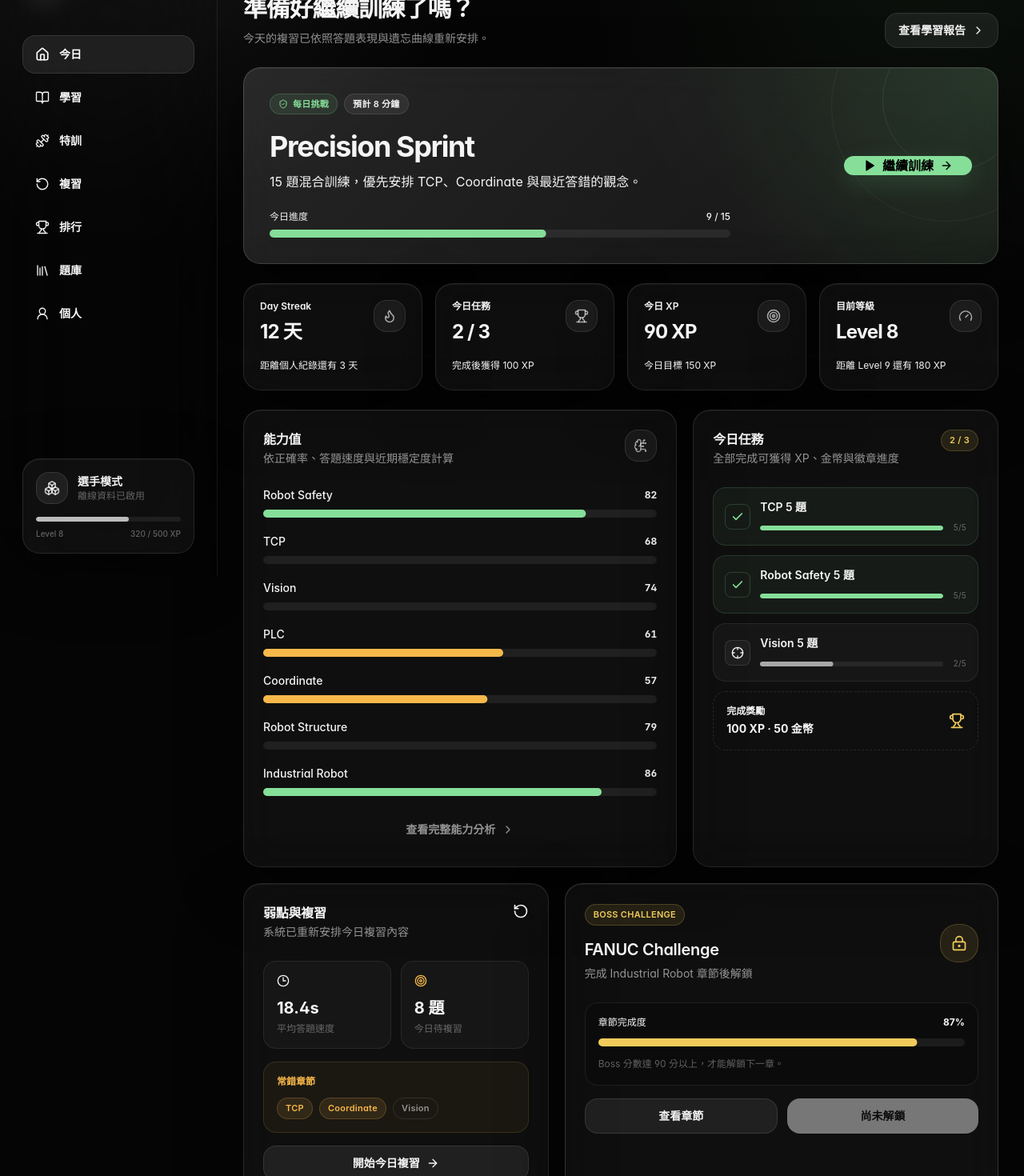
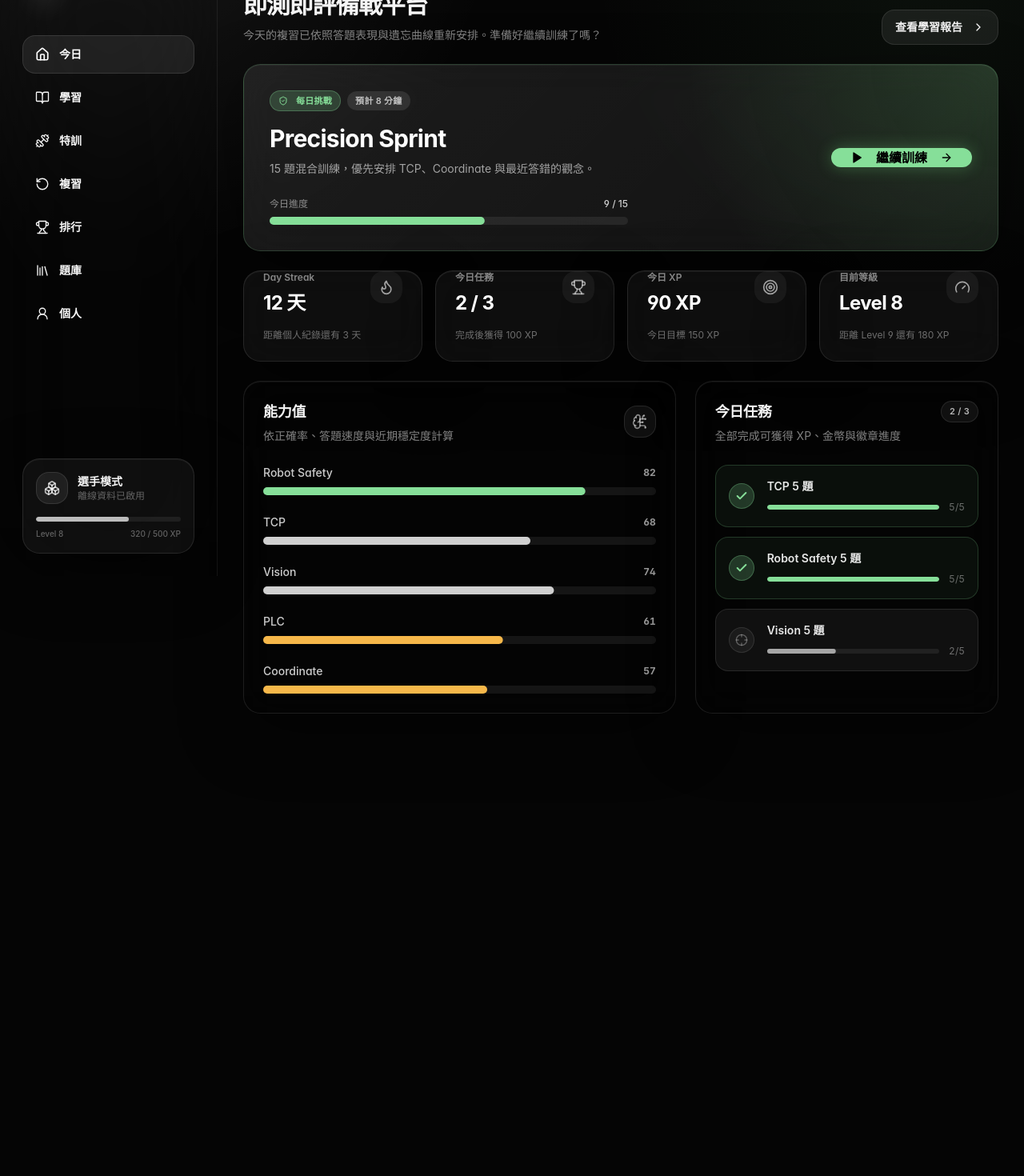
Before and after one commit to LangCheng945/roboticstest, a Next.js app: page / in a window 1280 px wide. Shown: the part 80-1550 px from the top of the page at 80% size. After the commit the page ends 1012 px from the top, so only its background shows below. Built offline with nearby package versions, Linux system fonts and the light colour scheme.

Commit message:
Update page.tsx

```diff
--- a/app/page.tsx
+++ b/app/page.tsx
@@ -1,17 +1,13 @@
 import Link from "next/link";
-import type { LucideIcon } from "lucide-react";
 import {
   ArrowRight,
   BrainCircuit,
   Check,
   ChevronRight,
-  Clock3,
   Crosshair,
   Flame,
   Gauge,
-  LockKeyhole,
   Play,
-  RotateCcw,
   ShieldCheck,
   Target,
   Trophy
@@ -30,36 +26,12 @@ import {
 import { Progress } from "@/components/ui/progress";
 import { cn } from "@/lib/utils";
 
-const metrics: Array<{
-  label: string;
-  value: string;
-  caption: string;
-  icon: LucideIcon;
-}> = [
-  {
-    label: "Day Streak",
-    value: "12 天",
-    caption: "距離個人紀錄還有 3 天",
-    icon: Flame
-  },
-  {
-    label: "今日任務",
-    value: "2 / 3",
-    caption: "完成後獲得 100 XP",
-    icon: Trophy
-  },
-  {
-    label: "今日 XP",
-    value: "90 XP",
-    caption: "今日目標 150 XP",
-    icon: Target
-  },
-  {
-    label: "目前等級",
-    value: "Level 8",
-    caption: "距離 Level 9 還有 180 XP",
-    icon: Gauge
-  }
+// --- 模擬資料區 (後續可替換為真實 Store 資料) ---
+const metrics = [
+  { label: "Day Streak", value: "12 天", caption: "距離個人紀錄還有 3 天", icon: Flame },
+  { label: "今日任務", value: "2 / 3", caption: "完成後獲得 100 XP", icon: Trophy },
+  { label: "今日 XP", value: "90 XP", caption: "今日目標 150 XP", icon: Target },
+  { label: "目前等級", value: "Level 8", caption: "距離 Level 9 還有 180 XP", icon: Gauge }
 ];
 
 const abilities = [
@@ -68,425 +40,191 @@ const abilities = [
   { name: "Vision", value: 74 },
   { name: "PLC", value: 61 },
   { name: "Coordinate", value: 57 },
-  { name: "Robot Structure", value: 79 },
-  { name: "Industrial Robot", value: 86 }
 ];
 
 const tasks = [
-  {
-    label: "TCP",
-    current: 5,
-    total: 5,
-    completed: true
-  },
-  {
-    label: "Robot Safety",
-    current: 5,
-    total: 5,
-    completed: true
-  },
-  {
-    label: "Vision",
-    current: 2,
-    total: 5,
-    completed: false
-  }
+  { label: "TCP", current: 5, total: 5, completed: true },
+  { label: "Robot Safety", current: 5, total: 5, completed: true },
+  { label: "Vision", current: 2, total: 5, completed: false }
 ];
-
-function MetricCard({
-  label,
-  value,
-  caption,
-  icon: Icon
-}: (typeof metrics)[number]) {
-  return (
-    <Card className="group hover:-translate-y-0.5 hover:border-white/15 hover:shadow-lift">
-      <CardContent className="p-4 sm:p-5">
-        <div className="flex items-start justify-between gap-4">
-          <div>
-            <p className="text-xs font-semibold text-white/42">
-              {label}
-            </p>
-
-            <p className="mt-2 text-2xl font-bold tracking-[-0.035em]">
-              {value}
-            </p>
-          </div>
-
-          <div
-            className={cn(
-              "grid size-10 place-items-center rounded-xl",
-              "border border-white/10 bg-white/[0.06]",
-              "text-white/65 transition-colors",
-              "group-hover:bg-white/[0.1] group-hover:text-white"
-            )}
-          >
-            <Icon className="size-[18px]" />
-          </div>
-        </div>
-
-        <p className="mt-4 text-xs leading-5 text-white/32">
-          {caption}
-        </p>
-      </CardContent>
-    </Card>
-  );
-}
 
 export default function HomePage() {
   return (
-    <MotionPage className="space-y-5 sm:space-y-6">
+    <MotionPage className="space-y-6">
+
+      {/* 頂部 Header：融入競賽名稱 */}
       <header className="flex flex-col justify-between gap-4 sm:flex-row sm:items-end">
         <div>
-          <Badge variant="outline">TODAY</Badge>
-
-          <h1 className="mt-3 text-2xl font-bold tracking-[-0.04em] sm:text-3xl">
-            準備好繼續訓練了嗎？
+          <Badge variant="outline" className="mb-2 border-white/20 text-white/60">
+            全國中等學校工科技藝競賽 / 機器手臂 (機器人學)
+          </Badge>
+          <h1 className="text-2xl font-bold tracking-[-0.04em] sm:text-3xl">
+            即測即評備戰平台
           </h1>
-
-          <p className="mt-2 max-w-xl text-sm leading-6 text-muted-foreground">
-            今天的複習已依照答題表現與遺忘曲線重新安排。
+          <p className="mt-2 max-w-xl text-sm leading-6 text-white/50">
+            今天的複習已依照答題表現與遺忘曲線重新安排。準備好繼續訓練了嗎？
           </p>
         </div>
 
-        <Button asChild variant="secondary">
+        <Button asChild variant="secondary" className="shrink-0">
           <Link href="/profile">
             查看學習報告
-            <ChevronRight className="size-4" />
+            <ChevronRight className="size-4 ml-1" />
           </Link>
         </Button>
       </header>
 
+      {/* Hero 區塊：每日挑戰 */}
       <Card
         className={cn(
-          "relative overflow-hidden border-white/15",
-          "bg-[radial-gradient(circle_at_top_right,rgba(126,231,135,0.12),transparent_38%),linear-gradient(135deg,rgba(255,255,255,0.09),rgba(255,255,255,0.025))]"
+          "relative overflow-hidden border-success/20",
+          "bg-[radial-gradient(circle_at_top_right,rgba(126,231,135,0.15),transparent_40%),linear-gradient(135deg,rgba(255,255,255,0.05),rgba(255,255,255,0.01))]"
         )}
       >
-        <div className="absolute -right-20 -top-24 size-72 rounded-full border border-white/[0.05]" />
-        <div className="absolute -right-8 -top-12 size-44 rounded-full border border-white/[0.08]" />
-
-        <CardContent className="relative p-5 sm:p-7 lg:p-8">
+        <CardContent className="relative p-6 sm:p-8">
           <div className="grid gap-8 lg:grid-cols-[1fr_auto] lg:items-center">
             <div>
               <div className="flex flex-wrap items-center gap-2">
-                <Badge variant="success">
-                  <ShieldCheck className="size-3" />
+                <Badge variant="success" className="bg-success/20 text-success border-success/30">
+                  <ShieldCheck className="size-3 mr-1" />
                   每日挑戰
                 </Badge>
-
-                <Badge variant="default">
+                <Badge variant="default" className="bg-white/10 text-white/70 border-none">
                   預計 8 分鐘
                 </Badge>
               </div>
 
-              <h2 className="mt-5 max-w-2xl text-2xl font-bold tracking-[-0.04em] sm:text-3xl lg:text-4xl">
+              <h2 className="mt-4 text-3xl font-bold tracking-tight text-white">
                 Precision Sprint
               </h2>
-
-              <p className="mt-3 max-w-2xl text-sm leading-6 text-white/48 sm:text-base">
-                15 題混合訓練，優先安排 TCP、Coordinate
-                與最近答錯的觀念。
+              <p className="mt-2 text-sm leading-6 text-white/60 max-w-lg">
+                15 題混合訓練，優先安排 TCP、Coordinate 與最近答錯的觀念。
               </p>
 
-              <div className="mt-6 max-w-xl">
+              <div className="mt-6 max-w-md">
                 <div className="mb-2 flex items-center justify-between text-xs font-medium">
-                  <span className="text-white/42">今日進度</span>
-                  <span className="text-white/72">9 / 15</span>
+                  <span className="text-white/50">今日進度</span>
+                  <span className="text-white/80">9 / 15</span>
                 </div>
-
-                <Progress
-                  value={60}
-                  indicatorClassName="bg-success"
-                />
+                <Progress value={60} indicatorClassName="bg-success" />
               </div>
             </div>
 
-            <Button
-              asChild
-              size="lg"
-              variant="success"
-              className="w-full lg:w-auto"
-            >
+            <Button asChild size="lg" variant="success" className="w-full lg:w-auto shadow-[0_0_20px_rgba(126,231,135,0.3)]">
               <Link href="/practice">
-                <Play className="size-4 fill-current" />
+                <Play className="size-4 mr-2 fill-current" />
                 繼續訓練
-                <ArrowRight className="size-4" />
+                <ArrowRight className="size-4 ml-2" />
               </Link>
             </Button>
           </div>
         </CardContent>
       </Card>
 
-      <section className="grid grid-cols-2 gap-3 sm:gap-4 xl:grid-cols-4">
-        {metrics.map((metric) => (
-          <MetricCard
-            key={metric.label}
-            {...metric}
-          />
-        ))}
+      {/* 四大數據指標 */}
+      <section className="grid grid-cols-2 gap-4 xl:grid-cols-4">
+        {metrics.map((metric) => {
+          const Icon = metric.icon;
+          return (
+            <Card key={metric.label} className="group hover:border-white/20 transition-colors">
+              <CardContent className="p-5">
+                <div className="flex items-start justify-between gap-4">
+                  <div>
+                    <p className="text-xs font-semibold text-white/50">{metric.label}</p>
+                    <p className="mt-2 text-2xl font-bold tracking-tight text-white">{metric.value}</p>
+                  </div>
+                  <div className="grid size-10 place-items-center rounded-xl bg-white/5 text-white/60 group-hover:bg-white/10 group-hover:text-white transition-colors">
+                    <Icon className="size-5" />
+                  </div>
+                </div>
+                <p className="mt-4 text-xs text-white/40">{metric.caption}</p>
+              </CardContent>
+            </Card>
+          );
+        })}
       </section>
 
-      <section className="grid gap-5 lg:grid-cols-12">
-        <Card className="lg:col-span-7">
-          <CardHeader className="flex-row items-start justify-between space-y-0">
+      {/* 底部雙欄：能力值與今日任務 */}
+      <section className="grid gap-6 lg:grid-cols-12">
+
+        {/* 左側：能力值面板 */}
+        <Card className="lg:col-span-7 border-white/10 bg-black/20">
+          <CardHeader className="flex-row items-start justify-between pb-2">
             <div>
-              <CardTitle>能力值</CardTitle>
-              <CardDescription>
-                依正確率、答題速度與近期穩定度計算
-              </CardDescription>
+              <CardTitle className="text-lg">能力值</CardTitle>
+              <CardDescription className="text-white/50 mt-1">依正確率、答題速度與近期穩定度計算</CardDescription>
             </div>
-
-            <div className="grid size-10 place-items-center rounded-xl border border-white/10 bg-white/[0.05] text-white/55">
-              <BrainCircuit className="size-[18px]" />
+            <div className="grid size-10 place-items-center rounded-xl border border-white/10 bg-white/5 text-white/50">
+              <BrainCircuit className="size-5" />
             </div>
           </CardHeader>
-
-          <CardContent className="space-y-5">
+          <CardContent className="space-y-6 pt-4">
             {abilities.map((ability) => (
               <div key={ability.name}>
-                <div className="mb-2 flex items-center justify-between gap-4">
-                  <span className="text-sm font-medium text-white/72">
-                    {ability.name}
-                  </span>
-
-                  <span className="text-xs font-bold tabular-nums text-white/52">
-                    {ability.value}
-                  </span>
+                <div className="mb-2 flex items-center justify-between">
+                  <span className="text-sm font-medium text-white/80">{ability.name}</span>
+                  <span className="text-xs font-bold tabular-nums text-white/60">{ability.value}</span>
                 </div>
-
                 <Progress
                   value={ability.value}
                   indicatorClassName={
-                    ability.value >= 80
-                      ? "bg-success"
-                      : ability.value < 65
-                        ? "bg-warning"
-                        : "bg-white/78"
+                    ability.value >= 80 ? "bg-success" : ability.value < 65 ? "bg-warning" : "bg-white/80"
                   }
                 />
               </div>
             ))}
-
-            <Button
-              asChild
-              variant="ghost"
-              className="mt-2 w-full"
-            >
-              <Link href="/learn">
-                查看完整能力分析
-                <ChevronRight className="size-4" />
-              </Link>
-            </Button>
           </CardContent>
         </Card>
 
-        <Card className="lg:col-span-5">
-          <CardHeader>
-            <div className="flex items-start justify-between gap-4">
+        {/* 右側：今日任務清單 */}
+        <Card className="lg:col-span-5 border-white/10 bg-black/20">
+          <CardHeader className="pb-2">
+            <div className="flex items-start justify-between">
               <div>
-                <CardTitle>今日任務</CardTitle>
-                <CardDescription>
-                  全部完成可獲得 XP、金幣與徽章進度
-                </CardDescription>
+                <CardTitle className="text-lg">今日任務</CardTitle>
+                <CardDescription className="text-white/50 mt-1">全部完成可獲得 XP、金幣與徽章進度</CardDescription>
               </div>
-
-              <Badge variant="gold">2 / 3</Badge>
+              <Badge variant="outline" className="bg-white/5 border-white/10 text-white/70">2 / 3</Badge>
             </div>
           </CardHeader>
-
-          <CardContent className="space-y-3">
+          <CardContent className="space-y-3 pt-4">
             {tasks.map((task) => (
               <div
                 key={task.label}
                 className={cn(
-                  "flex items-center gap-3 rounded-xl border p-3.5",
-                  task.completed
-                    ? "border-success/15 bg-success/[0.06]"
-                    : "border-white/[0.08] bg-white/[0.03]"
+                  "flex items-center gap-4 rounded-xl border p-4 transition-colors",
+                  task.completed ? "border-success/20 bg-success/5" : "border-white/10 bg-white/5"
                 )}
               >
                 <div
                   className={cn(
-                    "grid size-8 shrink-0 place-items-center rounded-lg border",
-                    task.completed
-                      ? "border-success/20 bg-success/12 text-success"
-                      : "border-white/10 bg-white/[0.04] text-white/28"
+                    "grid size-8 shrink-0 place-items-center rounded-full border",
+                    task.completed ? "border-success/30 bg-success/20 text-success" : "border-white/10 bg-white/5 text-white/30"
                   )}
                 >
-                  {task.completed ? (
-                    <Check className="size-4" strokeWidth={2.5} />
-                  ) : (
-                    <Crosshair className="size-4" />
-                  )}
+                  {task.completed ? <Check className="size-4" strokeWidth={3} /> : <Crosshair className="size-4" />}
                 </div>
 
                 <div className="min-w-0 flex-1">
-                  <p className="text-sm font-semibold">
+                  <p className="text-sm font-semibold text-white/90">
                     {task.label} {task.total} 題
                   </p>
-
                   <div className="mt-2 flex items-center gap-3">
                     <Progress
                       value={(task.current / task.total) * 100}
                       className="h-1.5"
-                      indicatorClassName={
-                        task.completed
-                          ? "bg-success"
-                          : "bg-white/60"
-                      }
+                      indicatorClassName={task.completed ? "bg-success" : "bg-white/60"}
                     />
-
-                    <span className="shrink-0 text-[10px] tabular-nums text-white/35">
+                    <span className="shrink-0 text-xs tabular-nums text-white/40">
                       {task.current}/{task.total}
                     </span>
                   </div>
                 </div>
               </div>
             ))}
-
-            <div className="mt-4 rounded-xl border border-dashed border-white/10 p-4">
-              <div className="flex items-center justify-between gap-4">
-                <div>
-                  <p className="text-xs font-semibold text-white/48">
-                    完成獎勵
-                  </p>
-                  <p className="mt-1 text-sm font-bold">
-                    100 XP · 50 金幣
-                  </p>
-                </div>
-
-                <Trophy className="size-5 text-gold" />
-              </div>
-            </div>
           </CardContent>
         </Card>
 
-        <Card className="lg:col-span-5">
-          <CardHeader>
-            <div className="flex items-start justify-between gap-4">
-              <div>
-                <CardTitle>弱點與複習</CardTitle>
-                <CardDescription>
-                  系統已重新安排今日複習內容
-                </CardDescription>
-              </div>
-
-              <RotateCcw className="size-5 text-white/42" />
-            </div>
-          </CardHeader>
-
-          <CardContent>
-            <div className="grid grid-cols-2 gap-3">
-              <div className="rounded-xl border border-white/[0.08] bg-white/[0.03] p-4">
-                <Clock3 className="size-4 text-white/42" />
-                <p className="mt-3 text-xl font-bold">18.4s</p>
-                <p className="mt-1 text-xs text-white/35">
-                  平均答題速度
-                </p>
-              </div>
-
-              <div className="rounded-xl border border-white/[0.08] bg-white/[0.03] p-4">
-                <Target className="size-4 text-warning" />
-                <p className="mt-3 text-xl font-bold">8 題</p>
-                <p className="mt-1 text-xs text-white/35">
-                  今日待複習
-                </p>
-              </div>
-            </div>
-
-            <div className="mt-4 rounded-xl border border-warning/15 bg-warning/[0.05] p-4">
-              <p className="text-xs font-semibold text-warning">
-                常錯章節
-              </p>
-
-              <div className="mt-3 flex flex-wrap gap-2">
-                <Badge variant="warning">TCP</Badge>
-                <Badge variant="warning">Coordinate</Badge>
-                <Badge variant="outline">Vision</Badge>
-              </div>
-            </div>
-
-            <Button
-              asChild
-              variant="secondary"
-              className="mt-4 w-full"
-            >
-              <Link href="/review">
-                開始今日複習
-                <ArrowRight className="size-4" />
-              </Link>
-            </Button>
-          </CardContent>
-        </Card>
-
-        <Card
-          className={cn(
-            "relative overflow-hidden lg:col-span-7",
-            "border-white/15",
-            "bg-[radial-gradient(circle_at_right_top,rgba(255,213,92,0.1),transparent_42%),rgba(255,255,255,0.045)]"
-          )}
-        >
-          <CardHeader>
-            <div className="flex flex-wrap items-center justify-between gap-3">
-              <div>
-                <Badge variant="gold">BOSS CHALLENGE</Badge>
-                <CardTitle className="mt-4 text-xl">
-                  FANUC Challenge
-                </CardTitle>
-                <CardDescription className="mt-1">
-                  完成 Industrial Robot 章節後解鎖
-                </CardDescription>
-              </div>
-
-              <div className="grid size-12 place-items-center rounded-2xl border border-gold/20 bg-gold/10 text-gold">
-                <LockKeyhole className="size-5" />
-              </div>
-            </div>
-          </CardHeader>
-
-          <CardContent>
-            <div className="rounded-xl border border-white/[0.08] bg-black/20 p-4">
-              <div className="flex items-center justify-between text-xs">
-                <span className="font-medium text-white/42">
-                  章節完成度
-                </span>
-                <span className="font-bold text-white/72">
-                  87%
-                </span>
-              </div>
-
-              <Progress
-                value={87}
-                className="mt-3"
-                indicatorClassName="bg-gold"
-              />
-
-              <p className="mt-3 text-xs leading-5 text-white/35">
-                Boss 分數達 90 分以上，才能解鎖下一章。
-              </p>
-            </div>
-
-            <div className="mt-4 flex flex-col gap-3 sm:flex-row">
-              <Button
-                asChild
-                variant="secondary"
-                className="flex-1"
-              >
-                <Link href="/learn">
-                  查看章節
-                </Link>
-              </Button>
-
-              <Button
-                disabled
-                className="flex-1"
-              >
-                尚未解鎖
-              </Button>
-            </div>
-          </CardContent>
-        </Card>
       </section>
     </MotionPage>
   );
```
